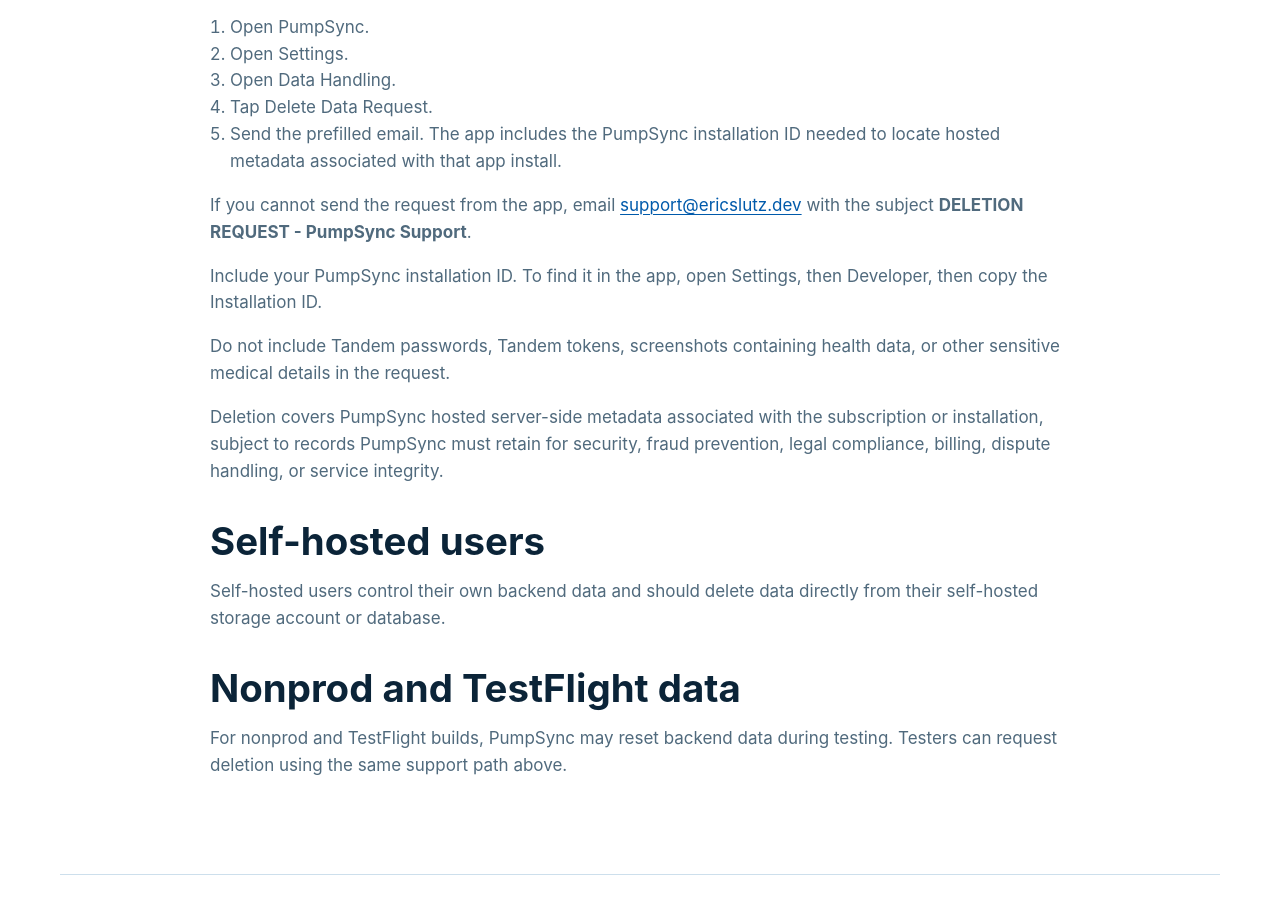
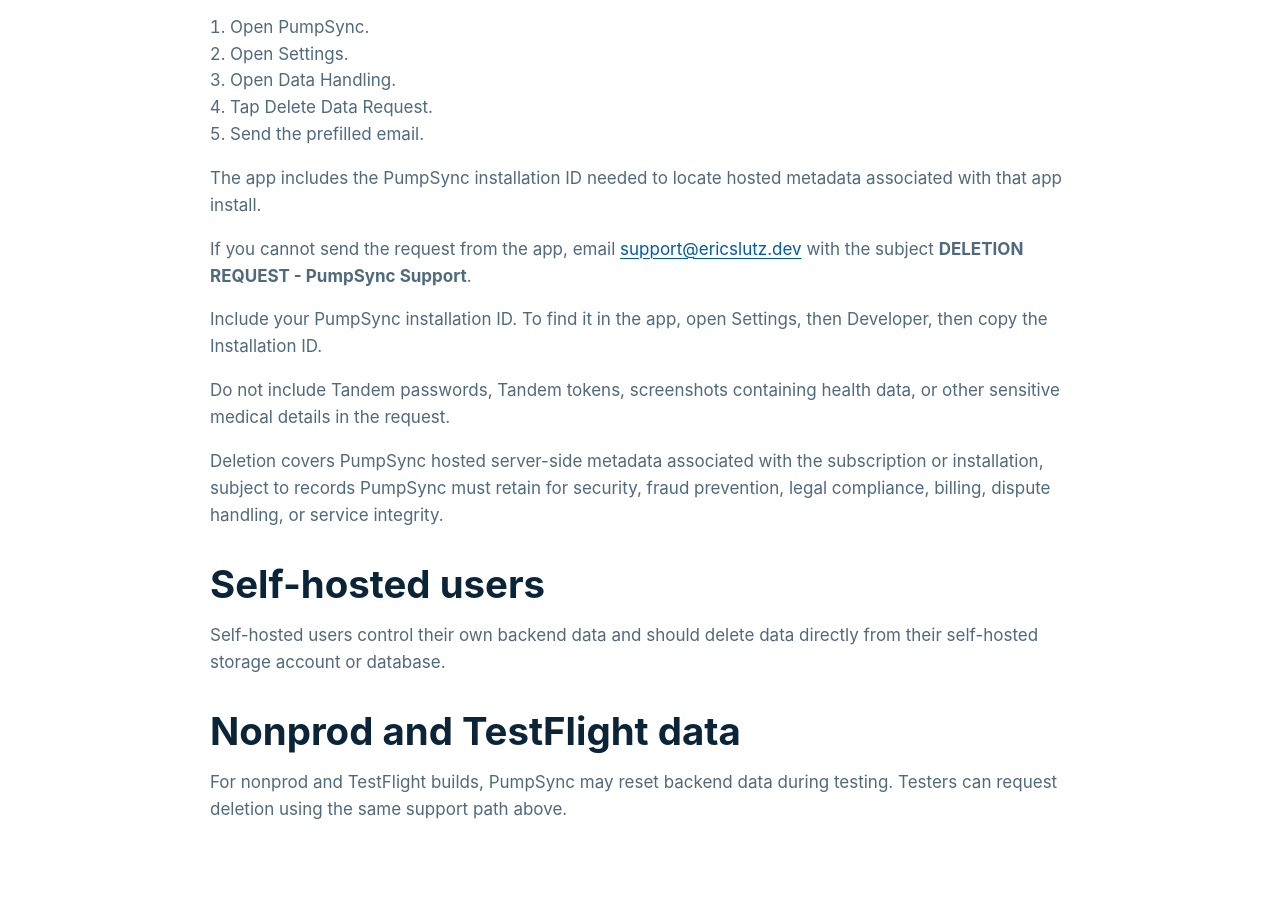
Before and after one commit to eslutz/PumpSync-Website, an Eleventy site: page src/privacy/data-deletion/index.njk in a window 1280 px wide. Shown: the part 1366-2276 px from the top of the page. Built offline with nearby package versions, Linux system fonts and the light colour scheme; Eleventy itself is replaced by a stand-in of ours; files that its build step writes are made by us from their sources.

Commit message:
Clarify hosted metadata deletion step

```diff
--- a/src/privacy/data-deletion/index.njk
+++ b/src/privacy/data-deletion/index.njk
@@ -54,8 +54,9 @@ innerPage: true
             <li>Open Settings.</li>
             <li>Open Data Handling.</li>
             <li>Tap Delete Data Request.</li>
-            <li>Send the prefilled email. The app includes the PumpSync installation ID needed to locate hosted metadata associated with that app install.</li>
+            <li>Send the prefilled email.</li>
           </ol>
+          <p>The app includes the PumpSync installation ID needed to locate hosted metadata associated with that app install.</p>
           <p>If you cannot send the request from the app, email <a href="mailto:support@ericslutz.dev?subject=DELETION%20REQUEST%20-%20PumpSync%20Support">support@ericslutz.dev</a> with the subject <strong>DELETION REQUEST - PumpSync Support</strong>.</p>
           <p>Include your PumpSync installation ID. To find it in the app, open Settings, then Developer, then copy the Installation ID.</p>
           <p>Do not include Tandem passwords, Tandem tokens, screenshots containing health data, or other sensitive medical details in the request.</p>
```
